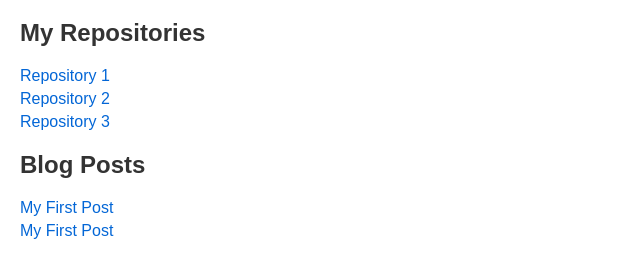
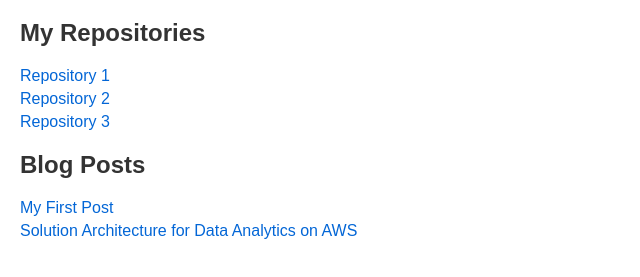
Before and after one commit to mcyhx/mcyhx.github.io, a plain HTML site: page index.html in a window 1280 px wide. Shown: the part 61-338 px from the top of the page, without its empty margins (0-640 px from the left). Drawn offline with Linux system fonts and the light colour scheme.

Commit message:
fix index.html code

```diff
--- a/index.html
+++ b/index.html
@@ -39,7 +39,7 @@
 <h2>Blog Posts</h2>
 <ul id="blog-list">
 <li><a href="posts/my-first-post.html">My First Post</a></li>
-<li><a href="posts/Example1/Solution Architecture for Data Analytics on AWS.html">My First Post</a></li>
+<li><a href="posts/Example1/Solution Architecture for Data Analytics on AWS.html">Solution Architecture for Data Analytics on AWS</a></li>
 </ul>
 </body>
 </html>
```
